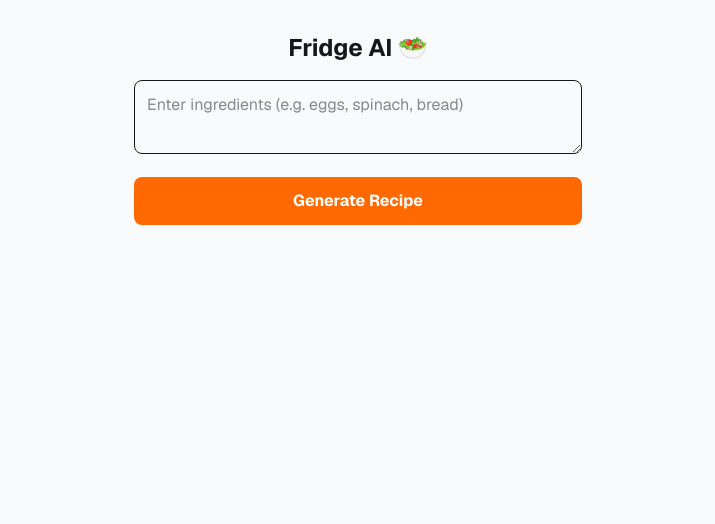
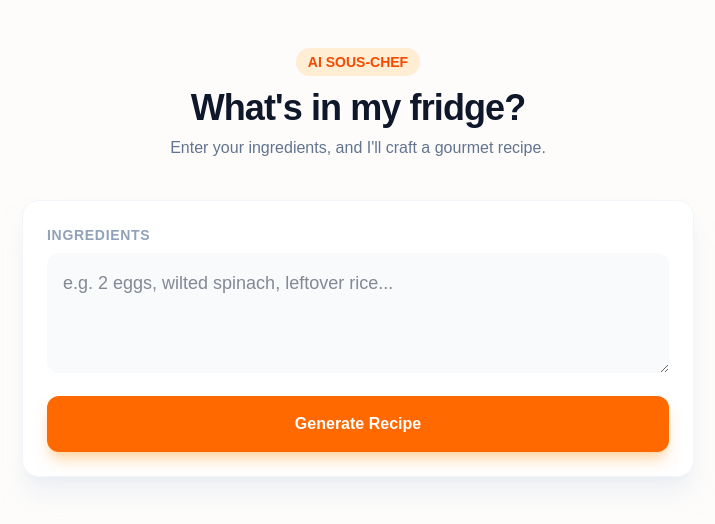
Before and after one commit to jarmi306/fridge-ai, a Next.js app: page / in a window 1280 px wide. Shown: the top 524 px of the page, without its empty margins (282-997 px from the left). Built offline with nearby package versions, Linux system fonts and the light colour scheme.

Commit message:
UI: Polished design and improved prompt

```diff
--- a/app/api/generate/route.ts
+++ b/app/api/generate/route.ts
@@ -1,21 +1,11 @@
-import { GoogleGenerativeAI } from "@google/generative-ai";
-import { NextResponse } from "next/server";
+const prompt = `You are a professional Michelin-star chef.
+I have these ingredients: ${ingredients}.
 
-const genAI = new GoogleGenerativeAI(process.env.GEMINI_API_KEY || "");
+Provide a response with this exact structure:
+1. A Creative Recipe Title (Big and Bold)
+2. Preparation Time & Difficulty
+3. A Bulleted list of ALL ingredients needed (including staples like oil/salt)
+4. Numbered step-by-step instructions (detailed and professional)
+5. A "Chef's Tip" at the end for extra flavor.
 
-export async function POST(req: Request) {
-  const { ingredients } = await req.json();
-  const model = genAI.getGenerativeModel({ model: "gemini-1.5-flash" });
-
-  const prompt = `I have these ingredients: ${ingredients}.
-  Give me a creative recipe name, an ingredient list, and step-by-step instructions.
-  Format it cleanly in Markdown.`;
-
-  try {
-    const result = await model.generateContent(prompt);
-    const response = await result.response;
-    return NextResponse.json({ text: response.text() });
-  } catch (error) {
-    return NextResponse.json({ error: "Failed to generate recipe" }, { status: 500 });
-  }
-}
+Format using Markdown for clarity.`;
--- a/app/page.tsx
+++ b/app/page.tsx
@@ -7,36 +7,65 @@ export default function FridgeApp() {
   const [loading, setLoading] = useState(false);
 
   const getRecipe = async () => {
+    if (!input) return;
     setLoading(true);
+    try {
       const res = await fetch("/api/generate", {
         method: "POST",
+        headers: { "Content-Type": "application/json" },
         body: JSON.stringify({ ingredients: input }),
       });
       const data = await res.json();
       setRecipe(data.text);
+    } catch (err) {
+      setRecipe("Error: Could not connect to the chef.");
+    }
     setLoading(false);
   };
 
   return (
-    <main className="min-h-screen p-8 bg-gray-50 font-sans">
-      <div className="max-w-md mx-auto space-y-4">
-        <h1 className="text-2xl font-bold text-center">Fridge AI 🥗</h1>
+    <main className="min-h-screen bg-[#FDFCFB] text-slate-900 p-6 md:p-12">
+      <div className="max-w-2xl mx-auto">
+        {/* Header Section */}
+        <header className="mb-10 text-center">
+          <div className="inline-block bg-orange-100 text-orange-600 px-3 py-1 rounded-full text-sm font-bold mb-3">
+            AI SOUS-CHEF
+          </div>
+          <h1 className="text-4xl font-extrabold tracking-tight">What's in my fridge?</h1>
+          <p className="text-slate-500 mt-2">Enter your ingredients, and I'll craft a gourmet recipe.</p>
+        </header>
+
+        {/* Input Card */}
+        <div className="bg-white rounded-2xl shadow-xl shadow-slate-200/50 p-6 border border-slate-100 mb-8">
+          <label className="block text-sm font-semibold uppercase tracking-wider text-slate-400 mb-2">Ingredients</label>
           <textarea
-          className="w-full p-3 border rounded-lg"
-          placeholder="Enter ingredients (e.g. eggs, spinach, bread)"
+            className="w-full p-4 bg-slate-50 border-none rounded-xl focus:ring-2 focus:ring-orange-500 transition-all min-h-[120px] text-lg"
+            placeholder="e.g. 2 eggs, wilted spinach, leftover rice..."
             value={input}
             onChange={(e) => setInput(e.target.value)}
           />
           <button
             onClick={getRecipe}
-          disabled={loading}
-          className="w-full bg-orange-500 text-white p-3 rounded-lg font-bold hover:bg-orange-600"
+            disabled={loading || !input}
+            className={`w-full mt-4 py-4 rounded-xl font-bold text-white transition-all shadow-lg shadow-orange-200 ${
+              loading ? "bg-slate-400 cursor-not-allowed" : "bg-orange-500 hover:bg-orange-600 active:scale-[0.98]"
+            }`}
           >
-          {loading ? "Chef is thinking..." : "Generate Recipe"}
+            {loading ? (
+              <span className="flex items-center justify-center gap-2">
+                <span className="animate-bounce">🥕</span> Chopping ingredients...
+              </span>
+            ) : "Generate Recipe"}
           </button>
+        </div>
+
+        {/* Result Section */}
         {recipe && (
-          <div className="mt-6 p-4 bg-white rounded-lg shadow whitespace-pre-wrap">
+          <div className="bg-white rounded-2xl shadow-sm border border-slate-100 p-8 prose prose-slate animate-in fade-in slide-in-from-bottom-4 duration-500">
+             {/* Using a simple pre-wrap for the AI markdown text */}
+            <div className="whitespace-pre-wrap leading-relaxed text-slate-700">
               {recipe}
+            </div>
           </div>
         )}
       </div>
```
Lines whose indentation alone changed are shown as unchanged.
